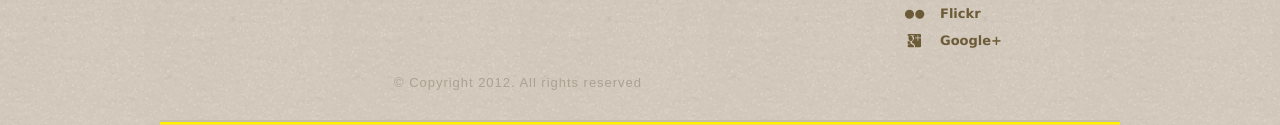
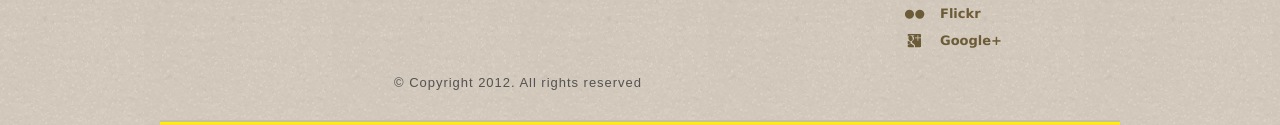
Before and after one commit to mrbeeeee/RandomStuff, a plain HTML site: page about.html in a window 1280 px wide. Shown: the part 1360-1485 px from the top of the page. Drawn offline with Linux system fonts and the light colour scheme.

Commit message:
Update style.css

```diff
--- a/css/style.css
+++ b/css/style.css
@@ -602,7 +602,7 @@ div.footer div {
 	width: 716px;
 }
 div.footer div p {
-	color: #aaa292;
+	color: #535353;
 	font-family: Arial, Helvetica, sans-serif;
 	font-size: 13px;
 	letter-spacing: 0.075em;
```
